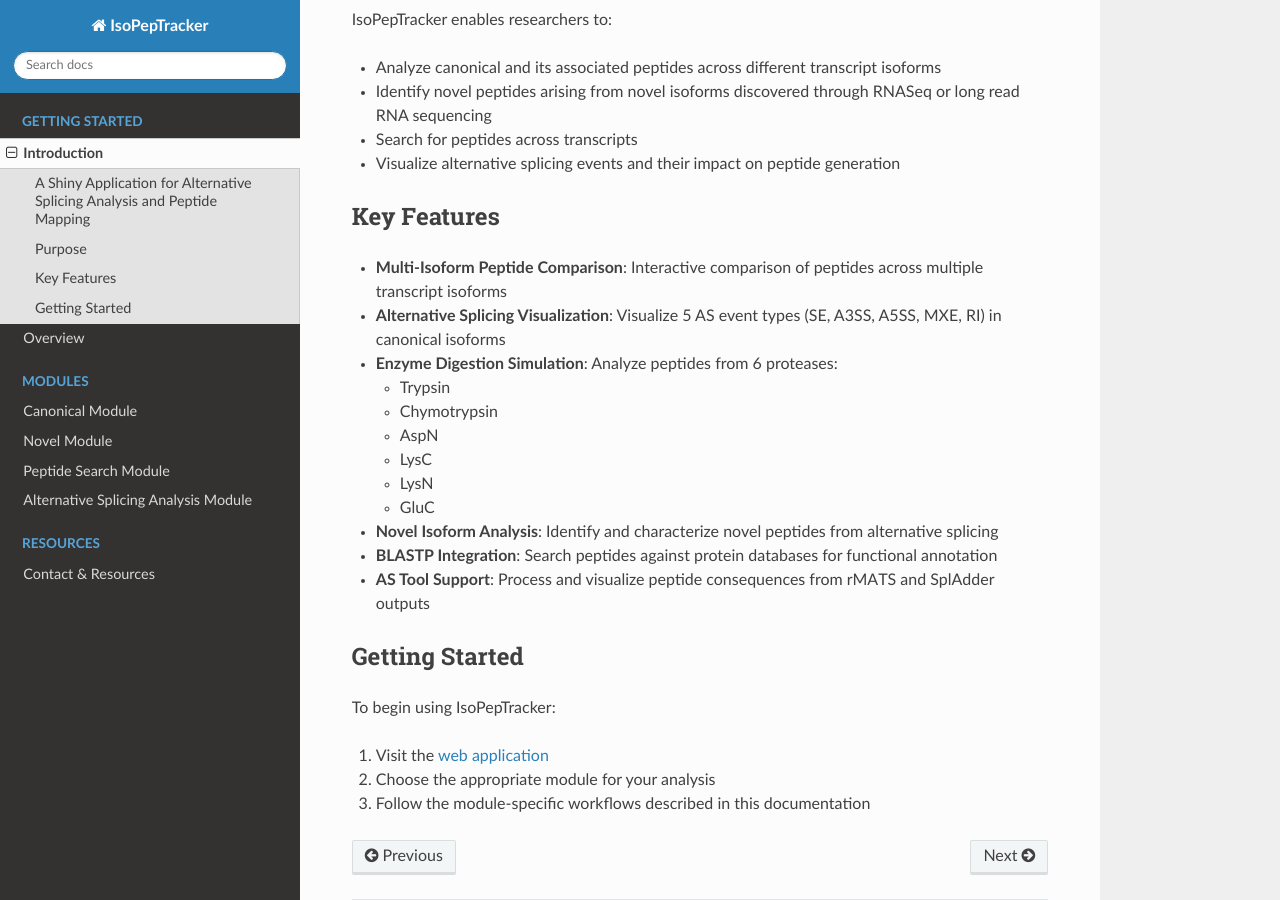
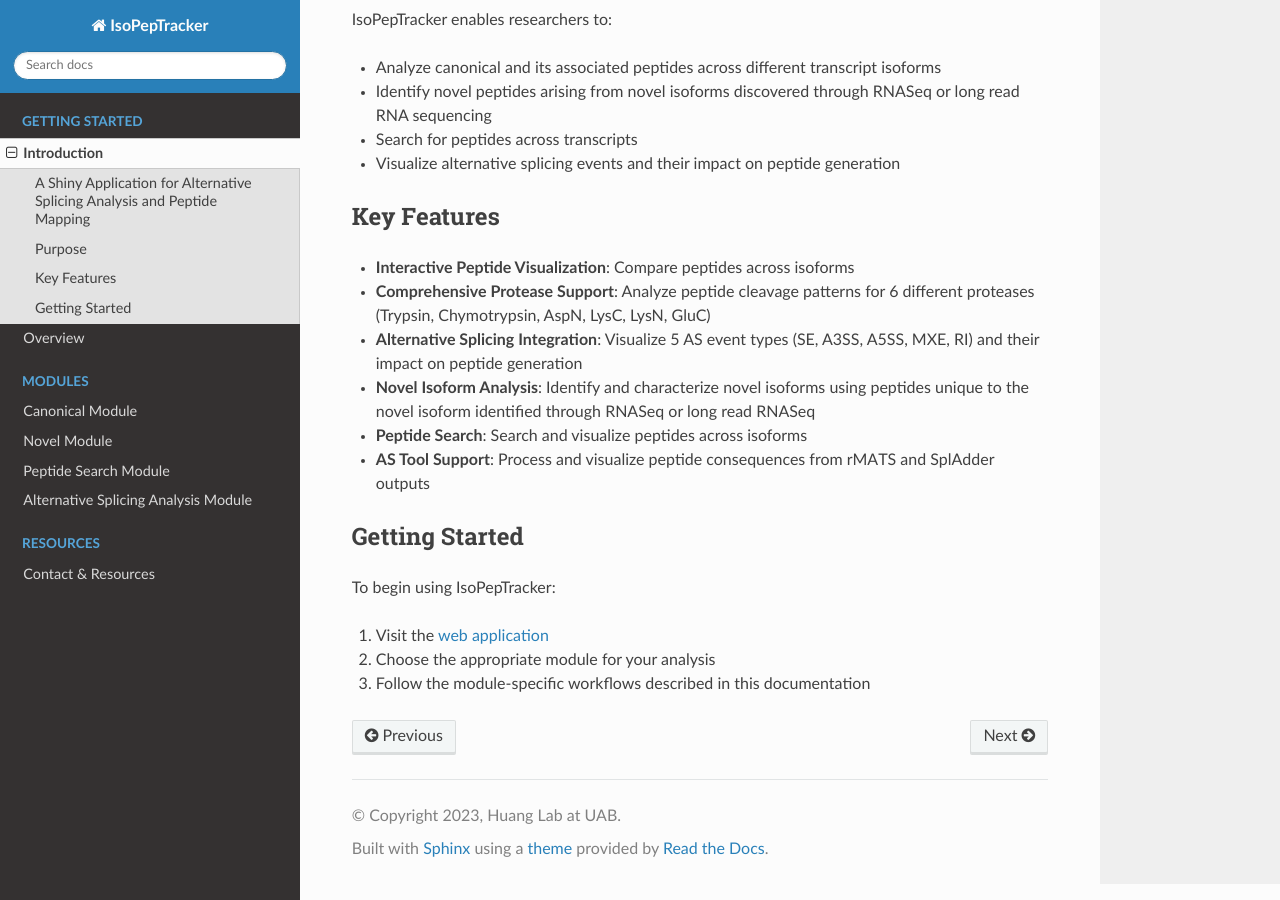
Before and after one commit to arafmahmud/isopeptracker-docs, a Sphinx documentation site: the page built from docs/source/getting-started/introduction.rst, in a window 1280 px wide and 900 px high, scrolled down 1068 px. Built offline with Sphinx 7.4.7 and the Read the Docs theme 3.1.0, drawn with Linux system fonts in a browser that asks for light colours.

Commit message:
Rewrite Key Features section for clarity and accuracy
- Simplified 'Interactive Peptide Visualization' to 'Compare peptides across isoforms'
- Consolidated protease support into single clear bullet point
- Improved 'Alternative Splicing Integration' description
- Enhanced 'Novel Isoform Analysis' with specific RNASeq/long read context
- Streamlined 'Peptide Search' description
- Removed redundant and confusing nested bullet points
- Each feature now clearly describes distinct functionality

```diff
--- a/docs/source/getting-started/introduction.rst
+++ b/docs/source/getting-started/introduction.rst
@@ -28,19 +28,11 @@
 Key Features
 ------------
 
-* **Multi-Isoform Peptide Comparison**: Interactive comparison of peptides across multiple transcript isoforms
-* **Alternative Splicing Visualization**: Visualize 5 AS event types (SE, A3SS, A5SS, MXE, RI) in canonical isoforms
-* **Enzyme Digestion Simulation**: Analyze peptides from 6 proteases:
-
-  * Trypsin
-  * Chymotrypsin
-  * AspN
-  * LysC
-  * LysN
-  * GluC
-
-* **Novel Isoform Analysis**: Identify and characterize novel peptides from alternative splicing
-* **BLASTP Integration**: Search peptides against protein databases for functional annotation
+* **Interactive Peptide Visualization**: Compare peptides across isoforms
+* **Comprehensive Protease Support**: Analyze peptide cleavage patterns for 6 different proteases (Trypsin, Chymotrypsin, AspN, LysC, LysN, GluC)
+* **Alternative Splicing Integration**: Visualize 5 AS event types (SE, A3SS, A5SS, MXE, RI) and their impact on peptide generation
+* **Novel Isoform Analysis**: Identify and characterize novel isoforms using peptides unique to the novel isoform identified through RNASeq or long read RNASeq
+* **Peptide Search**: Search and visualize peptides across isoforms
 * **AS Tool Support**: Process and visualize peptide consequences from rMATS and SplAdder outputs
 
 Getting Started
```
